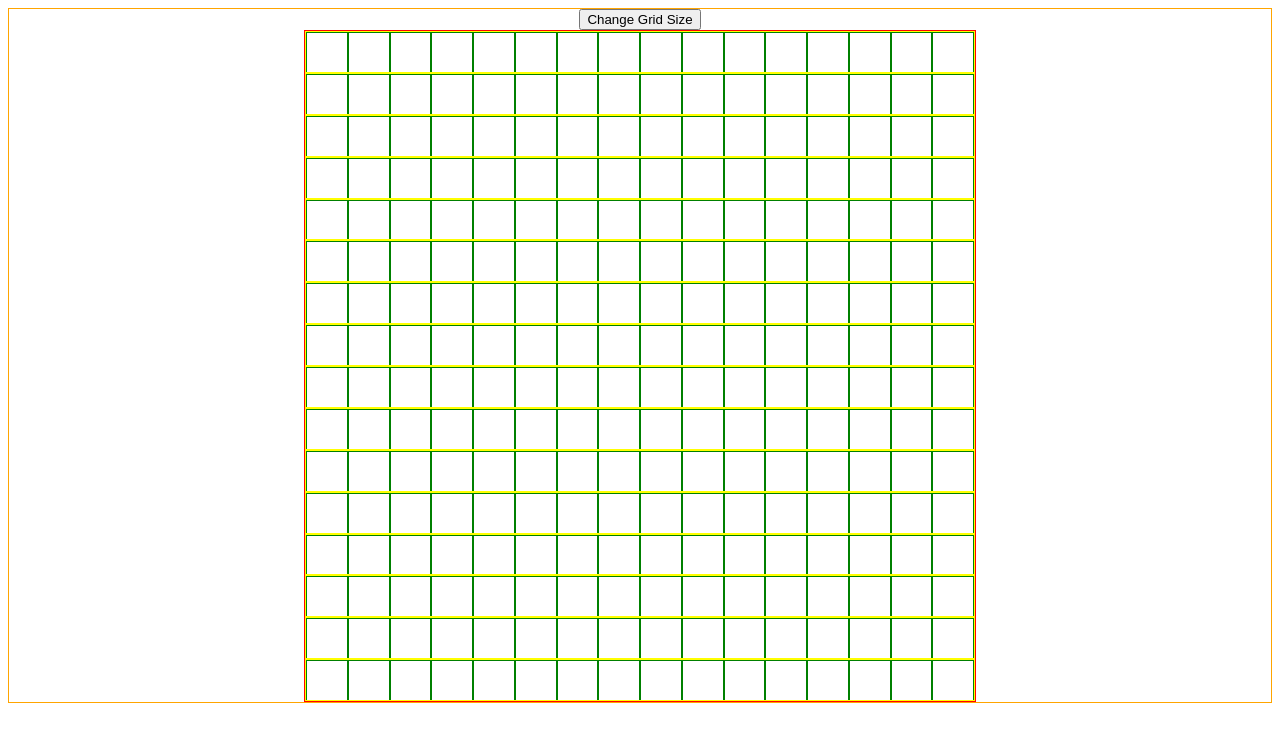
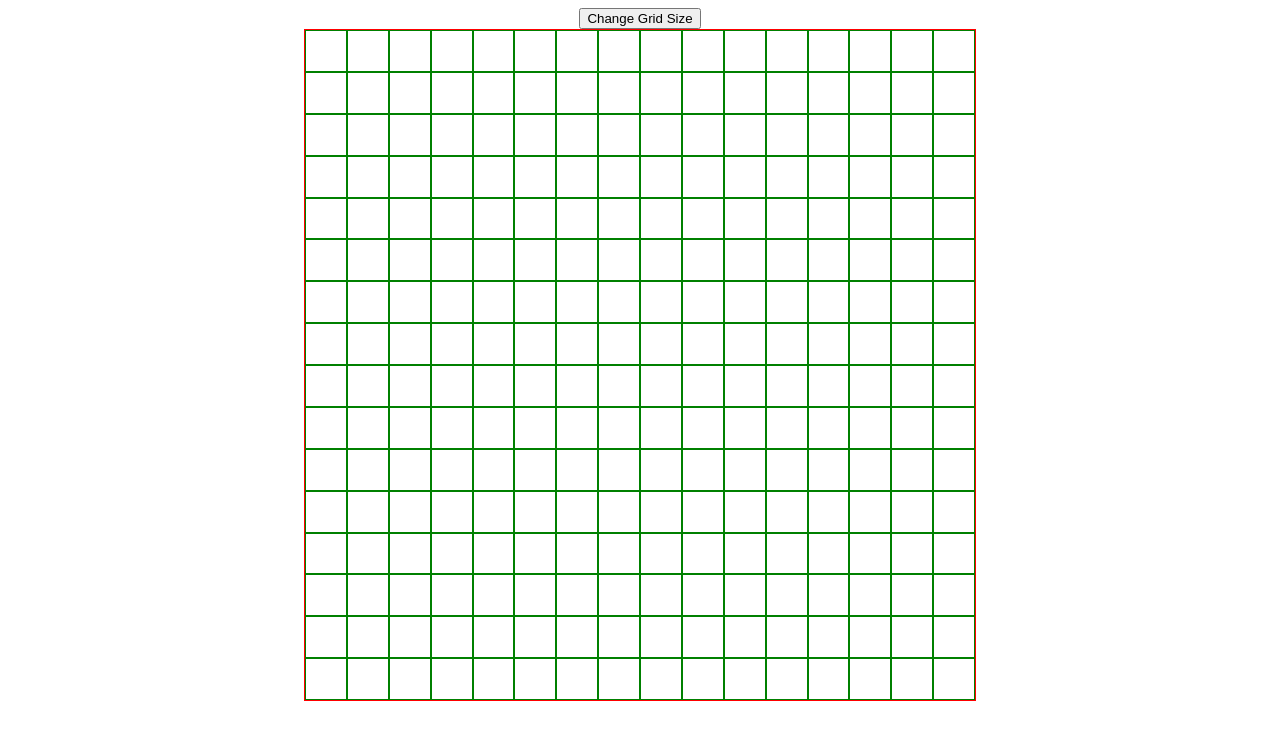
Before and after one commit to asherdrake/odin-etch-a-sketch, a plain HTML site: page index.html in a window 1280 px wide. Drawn offline with Linux system fonts and the light colour scheme.

Commit message:
completed grid-resizing

```diff
--- a/eas.js
+++ b/eas.js
@@ -11,17 +11,14 @@ button.addEventListener('click', function(e) {
 });
 
 function genGrid(gridSize) {
-    for (let i = 0; i < gridSize; i++) {
-        const newRow = document.createElement('div');
-        for (let j = 0; j < gridSize; j++) {
-            const newDiv = document.createElement('div');
-            newDiv.classList.add('box');
-            newDiv.addEventListener('mouseover', function(e) {
-                newDiv.classList.add('hover');
-            });
-            newRow.appendChild(newDiv);
-        }
-        newRow.classList.add('row');
-        container.appendChild(newRow);
+    for (let i = 0; i < gridSize * gridSize; i++) {
+        const newBox = document.createElement('div');
+        newBox.classList.add('box');
+        container.style.gridTemplateColumns = `repeat(${gridSize}, 1fr)`;
+        container.style.gridTemplateRows = `repeat(${gridSize}, 1fr)`;
+        newBox.addEventListener('mouseover', function(e) {
+            newBox.classList.add('hover');
+        });
+        container.appendChild(newBox);
     }
 }
--- a/styles.css
+++ b/styles.css
@@ -1,39 +1,19 @@
 body {
     display: flex;
     flex-direction: column;
-    border: 1px orange solid;
-    /* justify-content: center; */
     align-items: center;
 }
 
 #container {
-    display: flex;
+    display: grid;
     flex-direction: column;
-    justify-content: flex-start;
     border: 1px red solid;
     width: 670px;
     height: 670px;
 }
 
-.row {
-    min-width: 0;
-    min-height: 0;
-    flex-grow: 1;
-    flex-shrink: 1;
-    display: flex;
-    justify-content: center;
-    border: solid 1px yellow;
-    overflow-y: auto;
-    align-items: center;
-}
-
 .box {
-    flex-shrink: 1;
-    flex-grow: 1;
-    align-self: stretch;
     border: solid 1px green;
-    width: 40px;
-    height: 40px;
 }
 
 .hover {
```
